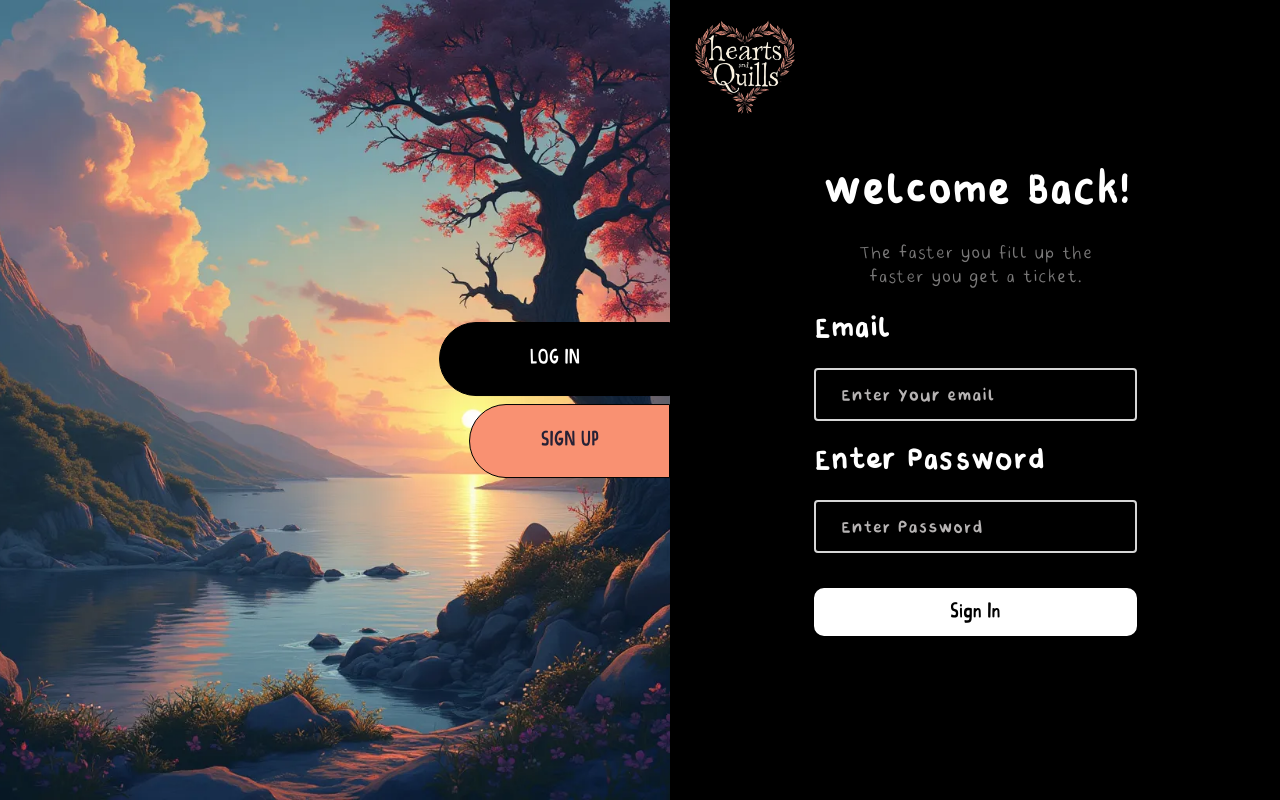
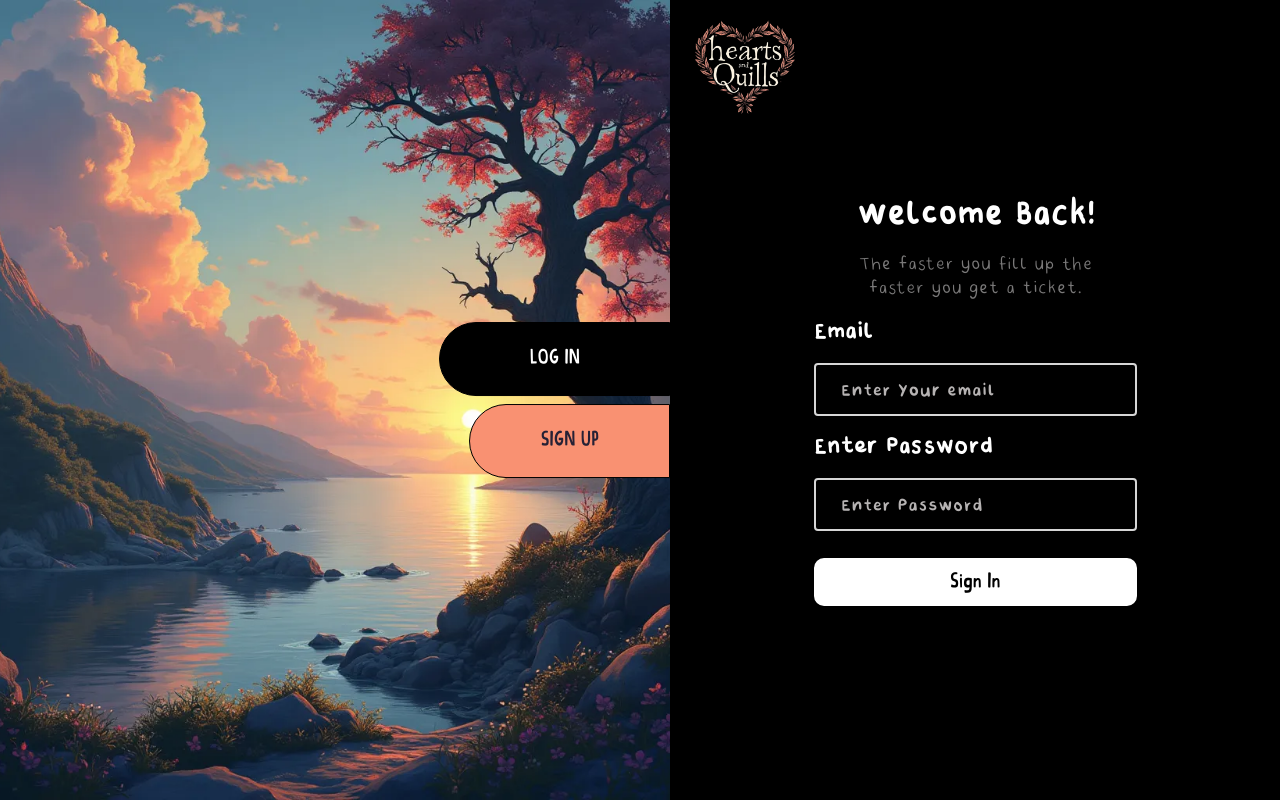
Before and after one commit to Usaid619/Hearts-And-Quills, a React (Vite) app: page / in a window 1280 px wide. Built offline with nearby package versions, Linux system fonts and the light colour scheme; no server answers.

Commit message:
updated clamps

```diff
--- a/style.css
+++ b/style.css
@@ -135,7 +135,7 @@
     flex-direction: column;
     gap: .4em;
     width: 53%;
-    font-size: clamp(1.625rem, -0.0494rem + 3.4884vw, 5.75rem);
+    font-size: clamp(1rem, 0.6239rem + 1.8803vw, 3.75rem);
     /* border: 1px solid rgb(0, 0, 0); */
 }
 .sign-up-form{
```
